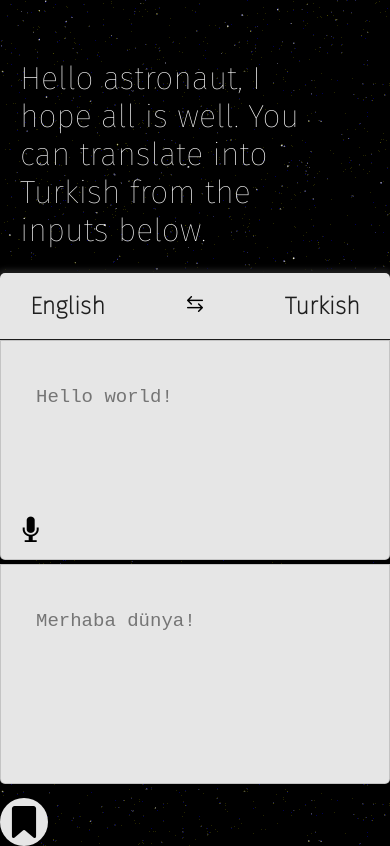
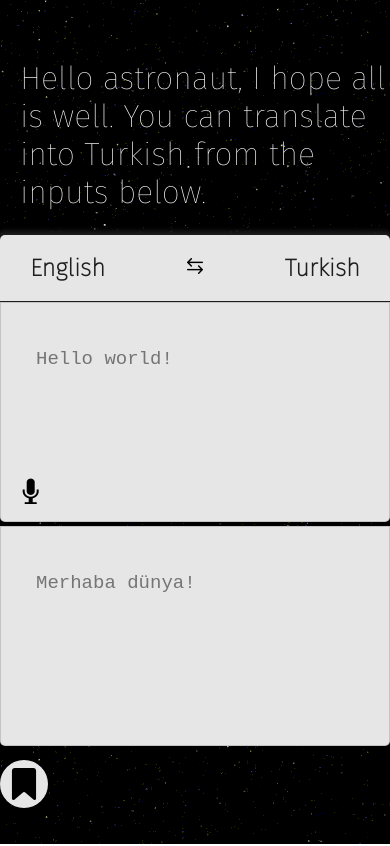
Before and after one commit to mertohancan/lokalizasyon, a React (Create React App) app: page / in a window 390 px wide. Built offline with nearby package versions, Linux system fonts and the light colour scheme.

Commit message:
Remove animation from mobile

```diff
--- a/src/App.scss
+++ b/src/App.scss
@@ -55,9 +55,12 @@ h1{
 @keyframes typing {
   from { width: 0 }
   to { width: 100% }
-  }
-
-  @media screen and (max-width: 1241px) {
-    white-space: inherit;
+}
+@media screen and (max-width: 960px) {
+  @keyframes typing {
+  from { width: 100% }
+  to { width: 100% }
+    }
+    white-space: initial;
   }
 }
```
